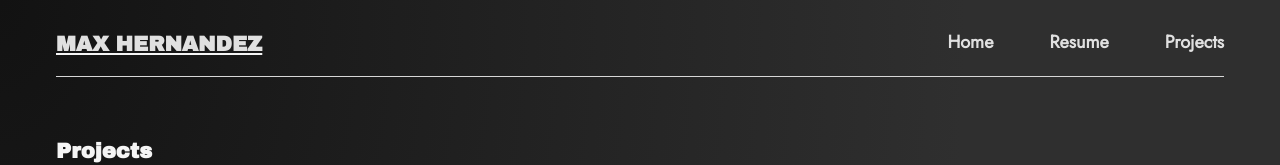
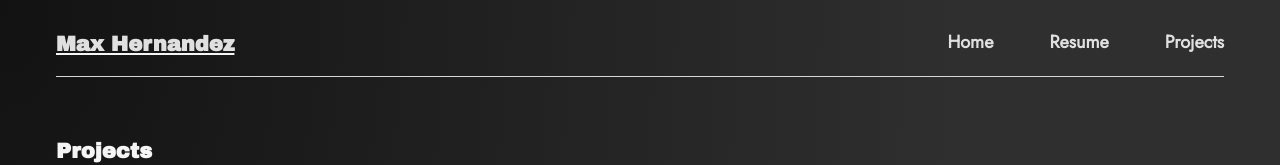
Before and after one commit to maxkalavera/maxkalavera.github.io, a React (Create React App) app: page /projects/ in a window 1280 px wide. Shown: the top 165 px of the page. Built offline with nearby package versions, Linux system fonts and the light colour scheme; a web font is replaced by a local one.

Commit message:
changed navbar name to lower case

```diff
--- a/src/components/Layout.tsx
+++ b/src/components/Layout.tsx
@@ -15,7 +15,7 @@ export default function Layout({
       <div className={`${styles.container}`}>
         <section className={`${styles.header} fadeInOnHome`}>
           <div className={`${styles['header__content']}`}>
-            <Link to={`/`}><h3 className={`primary ${styles['navbar-logo']}`}>MAX HERNANDEZ</h3></Link>
+            <Link to={`/`}><h3 className={`primary ${styles['navbar-logo']}`}>Max Hernandez</h3></Link>
             <ul className={styles['navbar-items']}>
               <li><Link to={`/`}>Home</Link></li>
               <li><Link to={`/resume/`}>Resume</Link></li>
```
